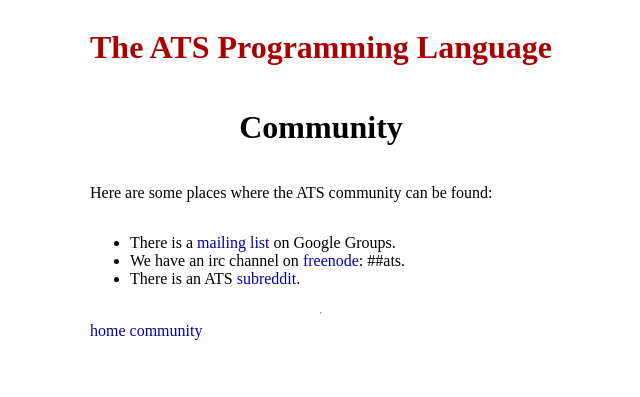
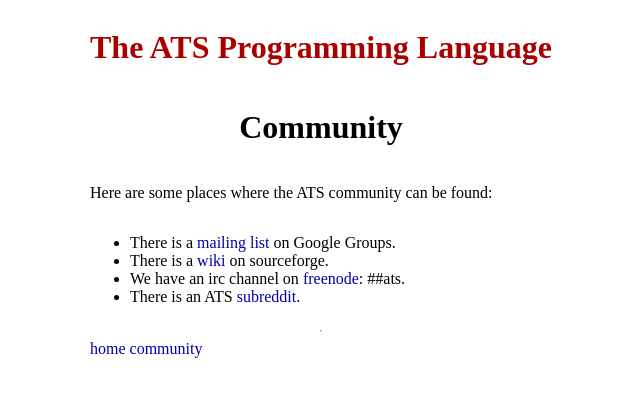
Before and after one commit to bbarker/ats-website, a Jekyll site: the page built from community/index.md, in a window 1280 px wide. Shown: the top 397 px of the page, without its empty margins (319-959 px from the left). Built offline with Jekyll 4.4.1, drawn with Linux system fonts in a browser that asks for light colours; Markdown is read by kramdown in place of the engine named in the settings.

Commit message:
Added a link to the wiki.

```diff
--- a/community/index.md
+++ b/community/index.md
@@ -7,9 +7,11 @@ layout: default
 Here are some places where the ATS community can be found:
 
 - There is a [mailing list][1] on Google Groups.
-- We have an irc channel on [freenode][2]: ##ats.
-- There is an ATS [subreddit][3].
+- There is a [wiki][2] on sourceforge.
+- We have an irc channel on [freenode][3]: ##ats.
+- There is an ATS [subreddit][4].
 
 [1]: http://groups.google.com/group/ats-lang-devel
-[2]: http://webchat.freenode.net/
-[3]: http://www.reddit.com/r/ATS
+[2]: http://sourceforge.net/p/ats2-lang/wiki/Home/
+[3]: http://webchat.freenode.net/
+[4]: http://www.reddit.com/r/ATS
```
